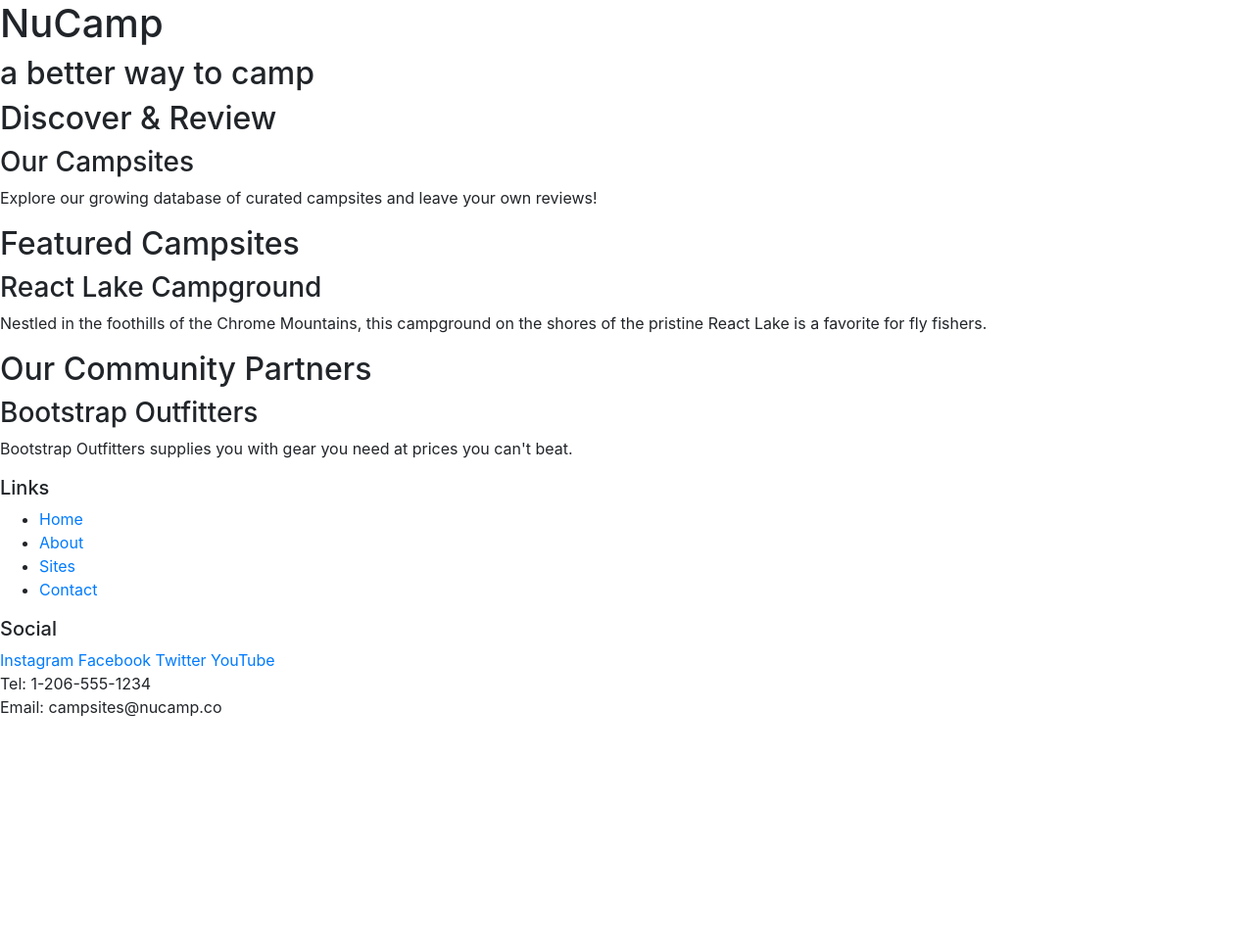
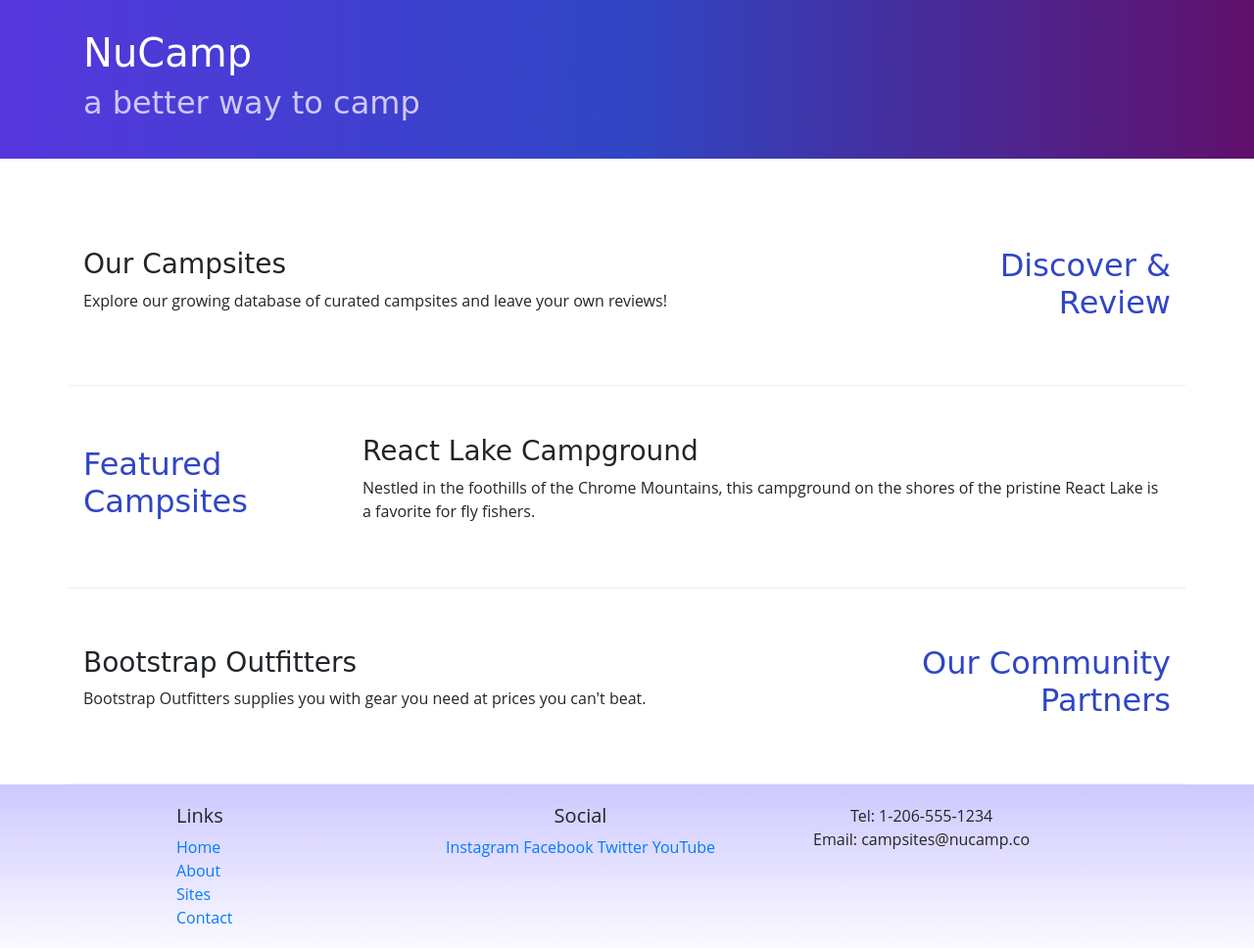
Before and after one commit to Jamez793/bootstrap-project, a website: page index.html in a window 1280 px wide. Shown: the whole page at 98% size. Before the commit the page ends 800 px from the top, so only its background shows below. Drawn offline with nearby package versions, Linux system fonts and the light colour scheme.

Commit message:
Adding Custom Styles

```diff
--- /dev/null
+++ b/css/styles.css
@@ -0,0 +1,32 @@
+body {
+    font-family: "Open Sans", sans-serif;
+}
+
+h1, h2, h3 {
+    font-family: "Lobster", cursive;
+}
+
+h2 {
+    color: #3046C5;
+}
+
+header h2 {
+    color: #CEC8FF;
+}
+
+footer {
+    background-image: linear-gradient(#CEC8FF, white);
+    padding: 20px 0;
+}
+
+.jumbotron {
+    padding: 30px;
+    background-image: linear-gradient(to right, #5637DD, #3046C5, #60106B);
+    color: white;
+}
+
+.row-content {
+    padding: 50px 0;
+    border-bottom: 1px ridge;
+    min-height: 200px;
+}
--- a/index.html
+++ b/index.html
@@ -3,58 +3,82 @@
 
 <head>
     <meta charset="utf-8" />
-    <meta name="viewport" content="width=device-width, initial-scale=1"/>
+    <meta name="viewport" content="width=device-width, initial-scale=1" />
     <link rel="stylesheet" href="node_modules/bootstrap/dist/css/bootstrap.min.css" />
+    <link rel="stylesheet" href="css/styles.css" />
     <title>NuCamp: A Better Way To Camp</title>
 </head>
 
 <body>
 
-    <header>
-        <div>
+    <header class="jumbotron jumbotron-fluid">
+        <div class="container">
+            <div class="row">
+                <div class="col">
                     <h1>NuCamp</h1>
                     <h2>a better way to camp</h2>
                 </div>
+            </div>
+        </div>
     </header>
 
-    <div>
-        <h2>Discover & Review</h2>
+    <div class="container">
+        <div class="row row-content align-items-center">
+            <div class ="col-sm-4 col-md-3 order-sm-last">
+                <h2 class="text-sm-right">Discover & Review</h2>
+            </div>
+            <div class="col">
                 <h3>Our Campsites</h3>
                 <p>Explore our growing database of curated campsites and leave your own reviews!</p>
             </div>
-
-    <div>
-        <h2>Featured Campsites</h2>
-        <h3>React Lake Campground</h3>
-        <p>Nestled in the foothills of the Chrome Mountains, this campground on the shores of the pristine React Lake is a favorite for fly fishers.</p>
         </div>
 
-    <div>
-        <h2>Our Community Partners</h2>
+        <div class="row row-content align-items-center">
+            <div class="col-sm-4 col-md-3">
+                <h2>Featured Campsites</h2>
+            </div>
+            <div class=col>
+                <h3>React Lake Campground</h3>
+                <p>Nestled in the foothills of the Chrome Mountains, this campground on the shores of the pristine React Lake is
+                a favorite for fly fishers.</p>
+            </div>
+        </div>
+
+        <div class="row row-content align-items-center">
+            <div class="col-sm-4 col-md-3 order-sm-last">
+                <h2 class="text-sm-right">Our Community Partners</h2>
+            </div>
+            <div class="col">
                 <h3>Bootstrap Outfitters</h3>
                 <p>Bootstrap Outfitters supplies you with gear you need at prices you can't beat.</p>
             </div>
+        </div>
+    </div>
 
     <footer>
-        <div>
+        <div class="container">
+            <div class="row">
+                <div class="col-4 col-sm-2 offset-1">
                     <h5>Links</h5>
-            <ul>
+                    <ul class="list-unstyled">
                         <li><a href="#">Home</a></li>
                         <li><a href="#">About</a></li>
                         <li><a href="#">Sites</a></li>
                         <li><a href="#">Contact</a></li>
                     </ul>
                 </div>
-        <div>
+                <div class="col-6 col-sm-5 text-center">
                     <h5>Social</h5>
                     <a href="http://instagram.com/">Instagram</a>
                     <a href="http://facebook.com/">Facebook</a>
                     <a href="http://twitter.com/">Twitter</a>
                     <a href="http://youtube.com/">YouTube</a>
                 </div>
-        <div>
+                <div class="com-sm-4 text-center">
                     Tel: 1-206-555-1234<br />
                     Email: campsites@nucamp.co
+                </div>
+            </div>
         </div>
     </footer>
 
```
Lines whose indentation alone changed are shown as unchanged.
